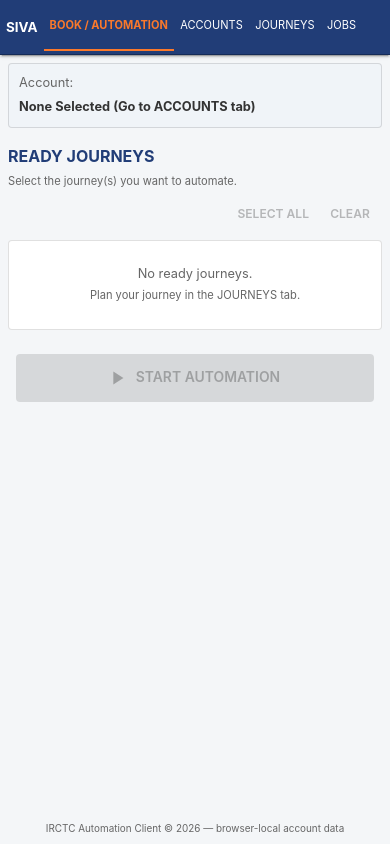
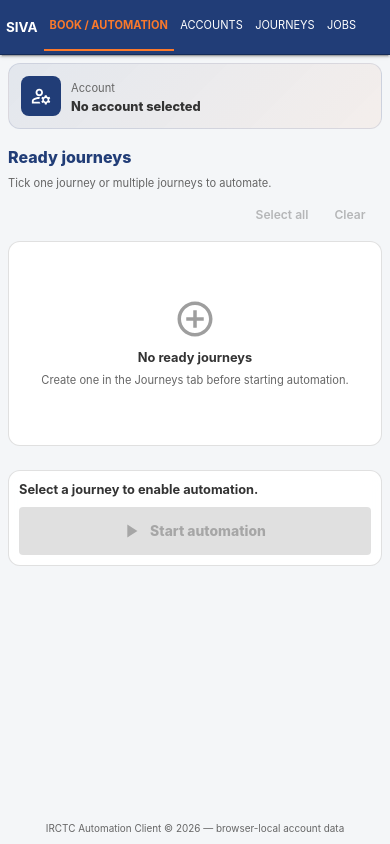
Before and after one commit to shrivastava-26/irctc, a React (Vite) app in the folder ui/: page / in a window 390 px wide. Built offline with nearby package versions, Linux system fonts and the light colour scheme.

Commit message:
fix: polish responsive UI and restore journey selection

```diff
--- a/ui/src/components/BookTab.jsx
+++ b/ui/src/components/BookTab.jsx
@@ -1,6 +1,9 @@
 import React, { useEffect, useMemo } from 'react'
-import { Box, Paper, Stack, Typography, Button, Checkbox, FormControlLabel } from '@mui/material'
+import { Box, Paper, Stack, Typography, Button, Checkbox, FormControlLabel, Chip } from '@mui/material'
 import PlayArrowIcon from '@mui/icons-material/PlayArrow'
+import AddCircleOutlineIcon from '@mui/icons-material/AddCircleOutline'
+import ManageAccountsOutlinedIcon from '@mui/icons-material/ManageAccountsOutlined'
+import EventNoteOutlinedIcon from '@mui/icons-material/EventNoteOutlined'
 
 export default function BookTab({
   accounts,
@@ -12,7 +15,7 @@ export default function BookTab({
   onSelectionChange,
   onOpenDialog,
 }) {
-  const selectedAcc = accounts.find(account => account.id === selectedAccountId)
+  const selectedAcc = accounts.find(account => String(account.id) === String(selectedAccountId))
   const selectedSet = useMemo(() => new Set(selectedJourneyIds.map(String)), [selectedJourneyIds])
 
   useEffect(() => {
@@ -33,163 +36,199 @@ export default function BookTab({
 
   const selectAll = () => onSelectionChange?.(journeys.map(journey => journey.id))
   const clearAll = () => onSelectionChange?.([])
-
   const selectedCount = selectedJourneyIds.length
 
   return (
-    <Box sx={{ width: '100%', maxWidth: 800, mx: 'auto', minWidth: 0 }}>
+    <Box sx={{ width: '100%', maxWidth: 920, mx: 'auto', minWidth: 0 }}>
       <Paper
         variant="outlined"
         sx={{
-          p: { xs: 1.25, sm: 1.5 },
-          mb: { xs: 2, sm: 3 },
-          display: 'flex',
-          alignItems: { xs: 'flex-start', sm: 'center' },
-          flexDirection: { xs: 'column', sm: 'row' },
-          gap: 0.75,
-          bgcolor: '#f0f4f8',
-          overflowWrap: 'anywhere',
+          mb: 2,
+          p: { xs: 1.5, sm: 2 },
+          borderRadius: 3,
+          background: 'linear-gradient(135deg, rgba(33,61,119,0.08), rgba(251,121,43,0.06))',
+          borderColor: 'rgba(33,61,119,0.12)',
         }}
       >
-        <Typography variant="body2" color="text.secondary">Account:</Typography>
-        <Typography variant="body2" sx={{ fontWeight: 'bold', minWidth: 0, overflowWrap: 'anywhere' }}>
+        <Stack direction="row" spacing={1.25} alignItems="center" minWidth={0}>
+          <Box
+            sx={{
+              width: 40,
+              height: 40,
+              borderRadius: 2,
+              display: 'grid',
+              placeItems: 'center',
+              bgcolor: 'primary.main',
+              color: 'common.white',
+              flexShrink: 0,
+            }}
+          >
+            <ManageAccountsOutlinedIcon />
+          </Box>
+          <Box minWidth={0}>
+            <Typography variant="caption" color="text.secondary">Account</Typography>
+            <Typography variant="body2" sx={{ fontWeight: 800, overflowWrap: 'anywhere' }}>
               {selectedAcc
                 ? selectedAcc.label + ' (' + selectedAcc.username + ')'
-            : 'None Selected (Go to ACCOUNTS tab)'}
+                : 'No account selected'}
             </Typography>
+          </Box>
+        </Stack>
       </Paper>
 
-      <Box sx={{
+      <Box
+        sx={{
           display: 'flex',
           justifyContent: 'space-between',
-        alignItems: { xs: 'flex-start', sm: 'center' },
+          alignItems: { xs: 'stretch', sm: 'center' },
           gap: 1,
           mb: 1.5,
           flexWrap: 'wrap',
-      }}>
+        }}
+      >
         <Box>
-          <Typography variant="h6" color="primary" sx={{ fontSize: '1rem', fontWeight: 'bold' }}>
-            READY JOURNEYS
+          <Typography variant="h6" color="primary" sx={{ fontSize: { xs: '1rem', sm: '1.15rem' }, fontWeight: 800 }}>
+            Ready journeys
           </Typography>
           <Typography variant="caption" color="text.secondary">
-            Select the journey(s) you want to automate.
+            Tick one journey or multiple journeys to automate.
           </Typography>
         </Box>
 
-        <Box sx={{ display: 'flex', gap: 0.5, width: { xs: '100%', sm: 'auto' }, justifyContent: 'flex-end' }}>
-          <Button variant="text" size="small" onClick={selectAll} disabled={journeys.length === 0}>
-            SELECT ALL
+        <Stack direction="row" spacing={0.5} sx={{ width: { xs: '100%', sm: 'auto' }, justifyContent: { xs: 'flex-end', sm: 'initial' } }}>
+          <Button variant="text" size="small" onClick={selectAll} disabled={journeys.length === 0}>Select all</Button>
+          <Button variant="text" size="small" onClick={clearAll} disabled={selectedCount === 0}>Clear</Button>
+          {activeJobsCount > 0 && (
+            <Button variant="outlined" size="small" onClick={onOpenDialog}>
+              Running ({activeJobsCount})
             </Button>
-          <Button variant="text" size="small" onClick={clearAll} disabled={selectedCount === 0}>
-            CLEAR
-          </Button>
+          )}
+        </Stack>
       </Box>
 
-        {activeJobsCount > 0 && (
-          <Button
-            variant="text"
-            size="small"
-            onClick={onOpenDialog}
-            sx={{ width: { xs: '100%', sm: 'auto' } }}
-          >
-            VIEW RUNNING JOBS ({activeJobsCount})
-          </Button>
-        )}
-      </Box>
-
-      <Stack spacing={1} sx={{ mb: 3 }}>
-        {journeys.map(journey => (
+      <Stack spacing={1.25} sx={{ mb: 3 }}>
+        {journeys.map(journey => {
+          const checked = selectedSet.has(String(journey.id))
+          return (
             <Paper
               key={journey.id}
               variant="outlined"
+              onClick={() => toggleJourney(journey.id)}
               sx={{
                 p: { xs: 1.25, sm: 1.5 },
+                borderRadius: 3,
                 display: 'flex',
-              justifyContent: 'space-between',
                 alignItems: { xs: 'flex-start', sm: 'center' },
-              flexDirection: { xs: 'column', sm: 'row' },
                 gap: 1,
                 minWidth: 0,
+                cursor: 'pointer',
+                transition: 'border-color 120ms ease, box-shadow 120ms ease, transform 120ms ease',
+                borderColor: checked ? 'secondary.main' : 'divider',
+                boxShadow: checked ? '0 6px 18px rgba(251,121,43,0.12)' : 'none',
+                '&:hover': { boxShadow: '0 8px 22px rgba(33,61,119,0.08)' },
               }}
             >
-            <Box sx={{ minWidth: 0 }}>
+              <Checkbox
+                checked={checked}
+                onChange={() => toggleJourney(journey.id)}
+                onClick={event => event.stopPropagation()}
+                inputProps={{ 'aria-label': 'Select journey ' + journey.source + ' to ' + journey.destination }}
+                color="secondary"
+                size="small"
+                sx={{ mt: { xs: -0.5, sm: 0 } }}
+              />
+              <Box sx={{ minWidth: 0, flex: 1 }}>
                 <Typography
                   variant="body2"
-                sx={{
-                  fontWeight: 'bold',
-                  fontSize: '0.85rem',
-                  overflowWrap: 'anywhere',
-                  lineHeight: 1.5,
-                }}
+                  sx={{ fontWeight: 800, fontSize: '0.87rem', overflowWrap: 'anywhere', lineHeight: 1.5 }}
                 >
-                {journey.trainNumber + ' · ' +
-                  journey.source + ' → ' +
-                  journey.destination + ' · ' +
-                  journey.travelDate + ' · ' +
-                  journey.coach + ' · ' +
-                  journey.quota}
+                  {journey.trainNumber || 'AUTO'} · {journey.source} → {journey.destination}
                 </Typography>
-
-              <Typography variant="caption" color="text.secondary">
-                {(journey.passengers && journey.passengers.length) || 0} Passenger(s)
-                {journey.upiId ? ' · UPI configured' : ''}
+                <Typography variant="caption" color="text.secondary" sx={{ display: 'block', mt: 0.25, overflowWrap: 'anywhere' }}>
+                  {journey.travelDate} · {journey.coach} · {journey.quota}
                 </Typography>
+                <Stack direction="row" spacing={0.75} flexWrap="wrap" sx={{ mt: 0.6 }}>
+                  <Chip
+                    icon={<EventNoteOutlinedIcon />}
+                    label={(journey.passengers?.length || 0) + ' passenger' + ((journey.passengers?.length || 0) === 1 ? '' : 's')}
+                    size="small"
+                    variant="outlined"
+                    sx={{ height: 24, fontSize: '0.68rem' }}
+                  />
+                  {journey.upiId && (
+                    <Chip label="UPI ready" size="small" color="success" variant="outlined" sx={{ height: 24, fontSize: '0.68rem' }} />
+                  )}
+                </Stack>
               </Box>
 
               <Typography
                 variant="caption"
                 sx={{
-                fontWeight: 'bold',
-                color: 'success.main',
+                  fontWeight: 800,
+                  color: 'success.dark',
                   px: 1,
-                py: 0.5,
-                bgcolor: '#e8f5e9',
-                borderRadius: 1,
+                  py: 0.55,
+                  bgcolor: 'success.lighter',
+                  borderRadius: 99,
                   flexShrink: 0,
+                  alignSelf: { xs: 'flex-start', sm: 'center' },
                 }}
               >
                 READY
               </Typography>
             </Paper>
-        ))}
+          )
+        })}
 
         {journeys.length === 0 && (
-          <Paper variant="outlined" sx={{ py: 3, px: 2, textAlign: 'center', color: 'text.secondary' }}>
-            <Typography variant="body2">No ready journeys.</Typography>
-            <Typography variant="caption">Plan your journey in the JOURNEYS tab.</Typography>
+          <Paper variant="outlined" sx={{ py: 7, px: 2, textAlign: 'center', borderRadius: 3 }}>
+            <AddCircleOutlineIcon sx={{ fontSize: 42, color: 'text.disabled', mb: 0.5 }} />
+            <Typography variant="body2" fontWeight={700}>No ready journeys</Typography>
+            <Typography variant="caption" color="text.secondary">
+              Create one in the Journeys tab before starting automation.
+            </Typography>
           </Paper>
         )}
       </Stack>
 
-      <Box sx={{ display: 'flex', justifyContent: 'center', mt: { xs: 2, sm: 4 }, px: 1 }}>
+      <Paper
+        variant="outlined"
+        sx={{
+          p: { xs: 1.25, sm: 1.5 },
+          borderRadius: 3,
+          position: 'sticky',
+          bottom: 12,
+          zIndex: 3,
+          backdropFilter: 'blur(10px)',
+          backgroundColor: 'rgba(255,255,255,0.92)',
+        }}
+      >
+        <Stack direction={{ xs: 'column', sm: 'row' }} spacing={1} alignItems={{ xs: 'stretch', sm: 'center' }}>
+          <Typography variant="body2" sx={{ flex: 1, fontWeight: 700 }}>
+            {selectedCount === 0
+              ? 'Select a journey to enable automation.'
+              : selectedCount === 1
+                ? '1 journey selected — only that journey will run.'
+                : selectedCount + ' journeys selected — all selected journeys will run.'}
+          </Typography>
           <Button
-          fullWidth
             variant="contained"
             color="secondary"
             size="large"
             startIcon={<PlayArrowIcon />}
-          onClick={onStart}
+            onClick={() => onStart(selectedJourneyIds)}
             disabled={!selectedAcc || selectedCount === 0}
             sx={{
-            maxWidth: 420,
-            px: 4,
-            py: 1.25,
               minHeight: 48,
+              minWidth: { xs: '100%', sm: 230 },
+              fontWeight: 800,
+              boxShadow: '0 8px 22px rgba(251,121,43,0.22)',
             }}
           >
-          START AUTOMATION
+            Start automation
           </Button>
-      </Box>
-
-      {journeys.length > 0 && (
-        <Typography variant="caption" color={selectedCount > 0 ? 'text.secondary' : 'warning.main'} sx={{ display: 'block', textAlign: 'center', mt: 1 }}>
-          {selectedCount === 0
-            ? 'Select at least one journey before starting automation.'
-            : selectedCount === 1
-              ? '1 journey selected — only that journey will be automated.'
-              : selectedCount + ' journeys selected — all selected journeys will be automated.'}
-        </Typography>
-      )}
+        </Stack>
+      </Paper>
     </Box>
   )
 }
```
Lines whose indentation alone changed are shown as unchanged.
